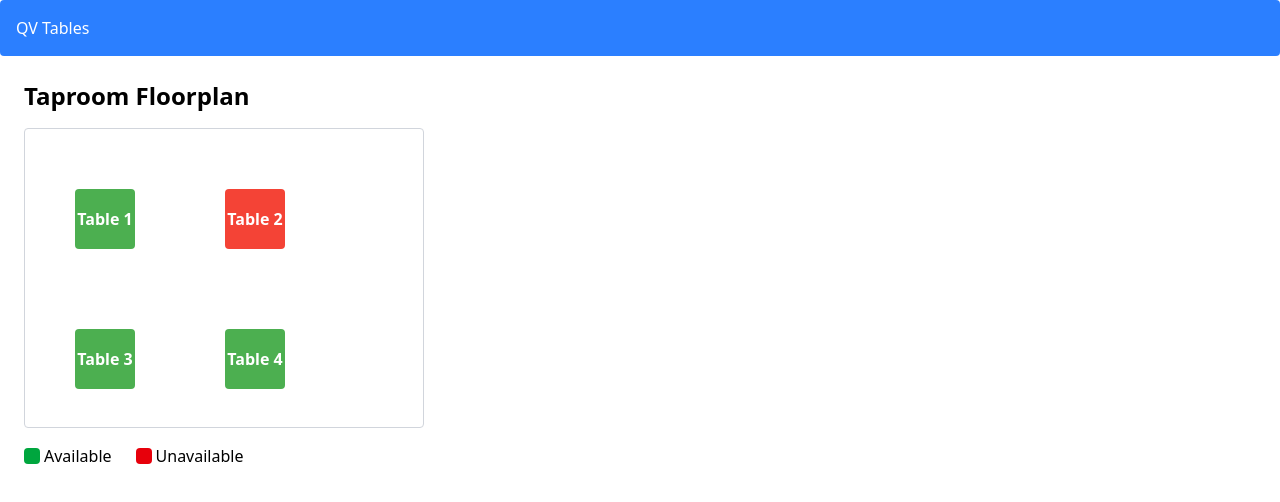
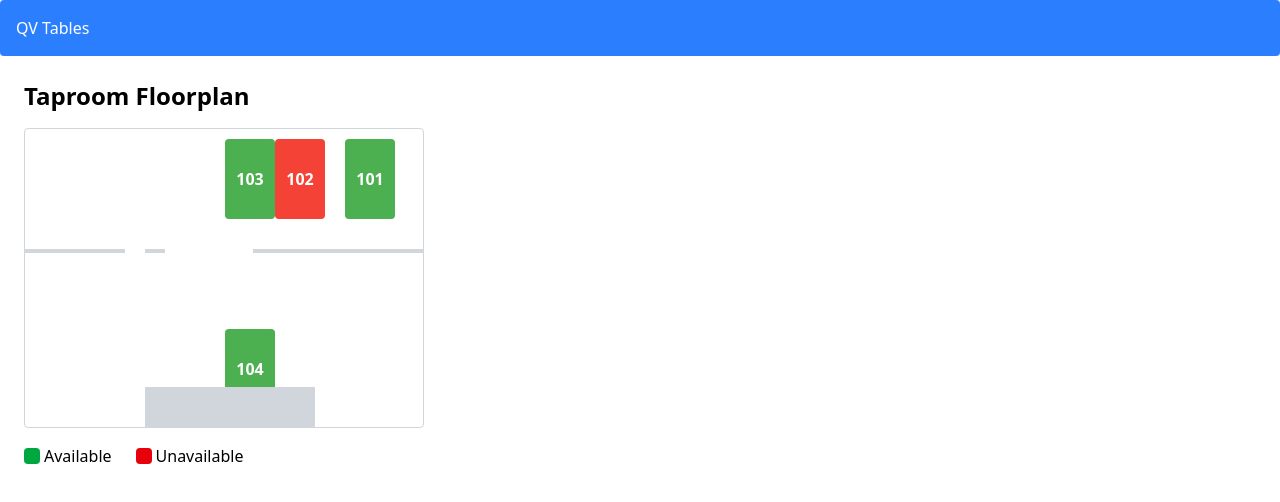
Before and after one commit to ADRcodes/qv-tables, a React (Vite) app: page / in a window 1280 px wide. Shown: the top 502 px of the page. Built offline with nearby package versions, Linux system fonts and the light colour scheme.

Commit message:
added table types and some filler objects

```diff
--- a/src/components/Table.tsx
+++ b/src/components/Table.tsx
@@ -6,8 +6,8 @@ interface TableProps {
   name: string;
   status: TableStatus;
   dimensions: { width: number; height: number };
-  /** square by default */
-  shape?: "square" | "circle";
+  /** rectangle by default */
+  shape?: "rect" | "circle";
   position: { top: number; left: number };
   onClick?: () => void;
 }
@@ -16,7 +16,7 @@ const Table: React.FC<TableProps> = ({
   name,
   status,
   dimensions,
-  shape = "square",
+  shape = "rect",
   position,
   onClick,
 }) => {
--- a/src/components/Taproom.tsx
+++ b/src/components/Taproom.tsx
@@ -9,16 +9,22 @@ interface TableData {
   x: number;
   y: number;
   status: TableStatus;
+  dimensions: { width: number; height: number };
+  shape?: "rect" | "circle";
 }
 
-const initialTables: TableData[] = [
-  { id: 1, name: "Table 1", x: 50, y: 60, status: "available" },
-  { id: 2, name: "Table 2", x: 200, y: 60, status: "unavailable" },
-  { id: 3, name: "Table 3", x: 50, y: 200, status: "available" },
-  { id: 4, name: "Table 4", x: 200, y: 200, status: "available" },
+const tableTypes = [
+  { id: 1, dimensions: { width: 50, height: 80 } },
+  { id: 2, dimensions: { width: 50, height: 50 }, shape: "circle" },
+  { id: 3, dimensions: { width: 100, height: 50 } },
 ];
 
-const TABLE_SIZE = 60;
+const initialTables: TableData[] = [
+  { id: 1, name: "101", x: 320, y: 10, ...tableTypes[0], status: "available" },
+  { id: 2, name: "102", x: 250, y: 10, ...tableTypes[0], status: "unavailable" },
+  { id: 3, name: "103", x: 200, y: 10, ...tableTypes[0], status: "available" },
+  { id: 4, name: "104", x: 200, y: 200, ...tableTypes[0], status: "available" },
+];
 
 const Taproom: React.FC = () => {
   const [tables, setTables] = useState<TableData[]>(initialTables);
@@ -45,11 +51,16 @@ const Taproom: React.FC = () => {
             key={table.id}
             name={table.name}
             status={table.status}
-            dimensions={{ width: TABLE_SIZE, height: TABLE_SIZE }}
+            dimensions={{ width: table.dimensions.width, height: table.dimensions.height }}
             position={{ top: table.y, left: table.x }}
+            shape={table.shape}
             onClick={() => handleTableClick(table.id)}
           />
         ))}
+        <div className="absolute left-0 top-[120px] w-[100px] h-[4px] bg-gray-300"></div>
+        <div className="absolute left-[120px] top-[120px] w-[20px] h-[4px] bg-gray-300"></div>
+        <div className="absolute right-0 top-[120px] w-[170px] h-[4px] bg-gray-300"></div>
+        <div className="absolute left-[120px] bottom-[0px] w-[170px] h-[40px] bg-gray-300"></div>
       </div>
       <div className="mt-4 flex gap-6">
         <span className="flex items-center">
```
